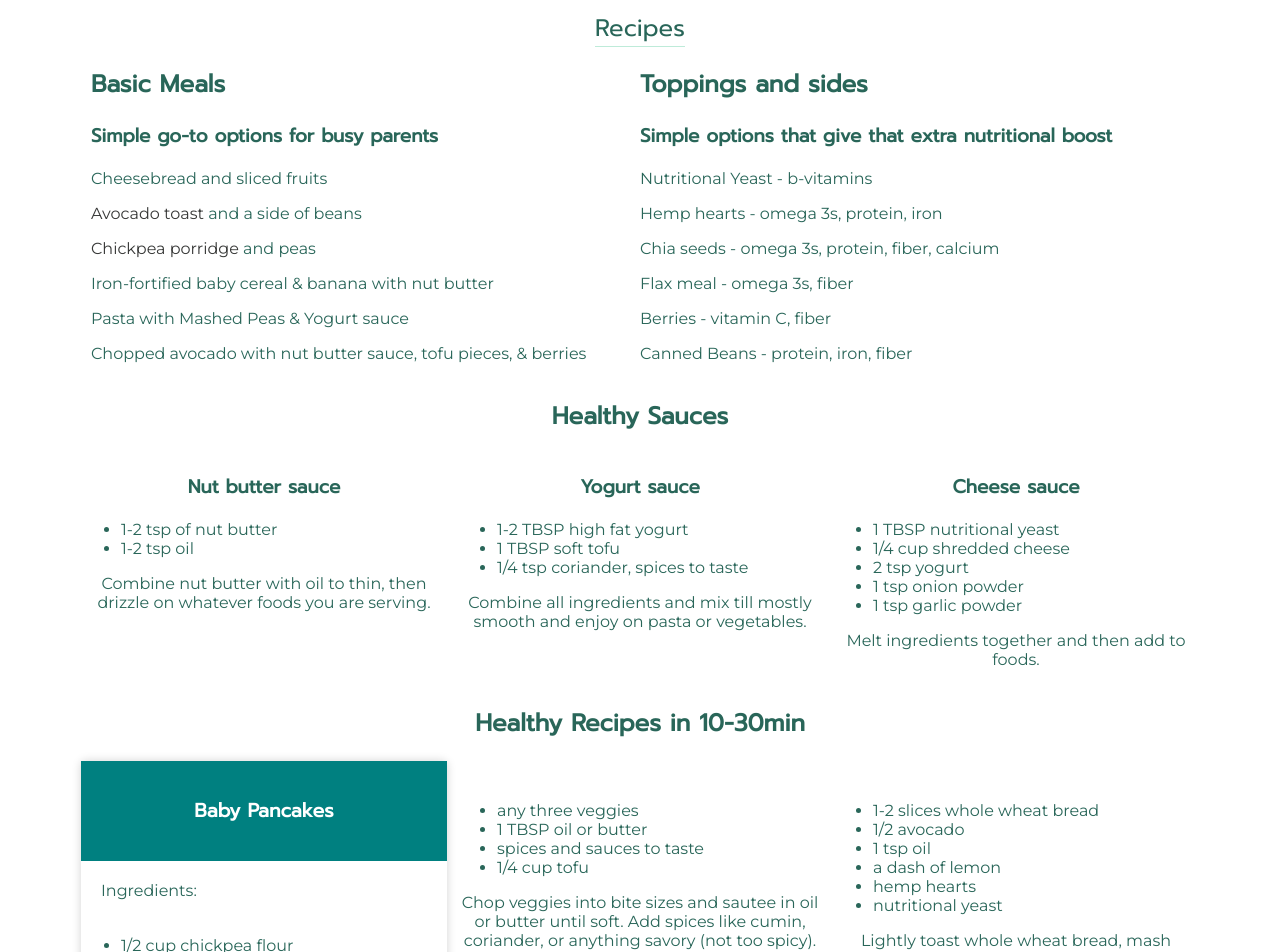
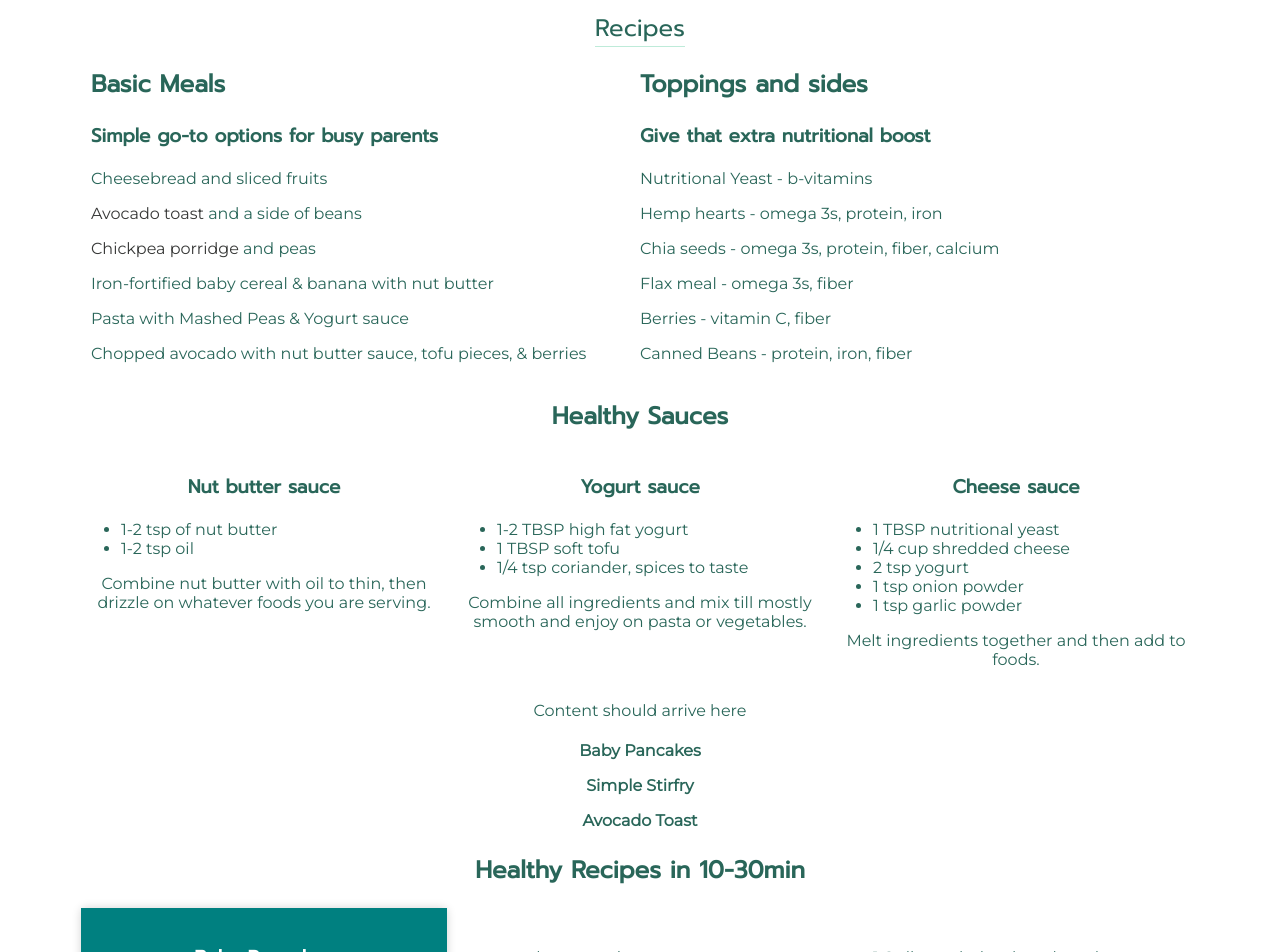
Before and after one commit to snopeks/tinybites, a React (Create React App) app: page /easymeals in a window 1280 px wide. Shown: the part 180-1132 px from the top of the page. Built offline with nearby package versions, Linux system fonts and the light colour scheme; a web font is replaced by a local one.

Commit message:
generate recipe content dynamically to prep for db usage

```diff
--- a/src/pages/EasyMeals.js
+++ b/src/pages/EasyMeals.js
@@ -1,4 +1,4 @@
-import React from 'react';
+import React, { Component } from 'react';
 
 let allRecipes = [
     {
@@ -37,15 +37,18 @@ let allRecipes = [
     }
 ]
 
-const generateRecipes = (recipesData) => {
-    recipesData.forEach(recipe => {
+
+class EasyMeals extends Component {
+    GenerateRecipes(recipesData){
+        let recipeContent = recipesData.map(recipe => {
+            console.log(recipe.title)
+            return <p>{recipe.title}</p>
+        });
+        return <h1>{recipeContent}</h1>
+    }
+    render() {
         return (
-            <p>{recipe.title}</p>
-        )
-    });
-}
 
-const EasyMeals = () => (
             <div className="content">
                 <h2 className="pageTitle">Recipes</h2>
                 <div className="easyMealsContainer">
@@ -61,7 +64,7 @@ const EasyMeals = () => (
                     </div>
                     <div>
                         <h2>Toppings and sides</h2>
-                <h3>Simple options that give that extra nutritional boost</h3>
+                        <h3>Give that extra nutritional boost</h3>
                         <p>Nutritional Yeast - b-vitamins</p>
                         <p>Hemp hearts - omega 3s, protein, iron</p>
                         <p>Chia seeds - omega 3s, protein, fiber, calcium</p>
@@ -103,12 +106,15 @@ const EasyMeals = () => (
                         </div>
                     </div>
                 </div>
+                <div>
+                    <p>Content should arrive here</p>
+                    {this.GenerateRecipes(allRecipes)}
+                </div>
                 <div className="mealdiv">
                     <h2>Healthy Recipes in 10-30min</h2>
                     <div className="container ">
-                {generateRecipes(allRecipes)}
                         <div className="recipe">
-                    <div class="recipeImg">
+                            <div className="recipeImg">
                                 <h3 className="recipeTitle">Baby Pancakes</h3>
                             </div>
                             <p>Ingredients:</p>
@@ -229,5 +235,7 @@ const EasyMeals = () => (
                 <p>To read more from the experts, checkout the <a href="/resources">Resources page</a></p>
             </div>
         )
+    }
+}
 
 export default EasyMeals;
```
Lines whose indentation alone changed are shown as unchanged.
